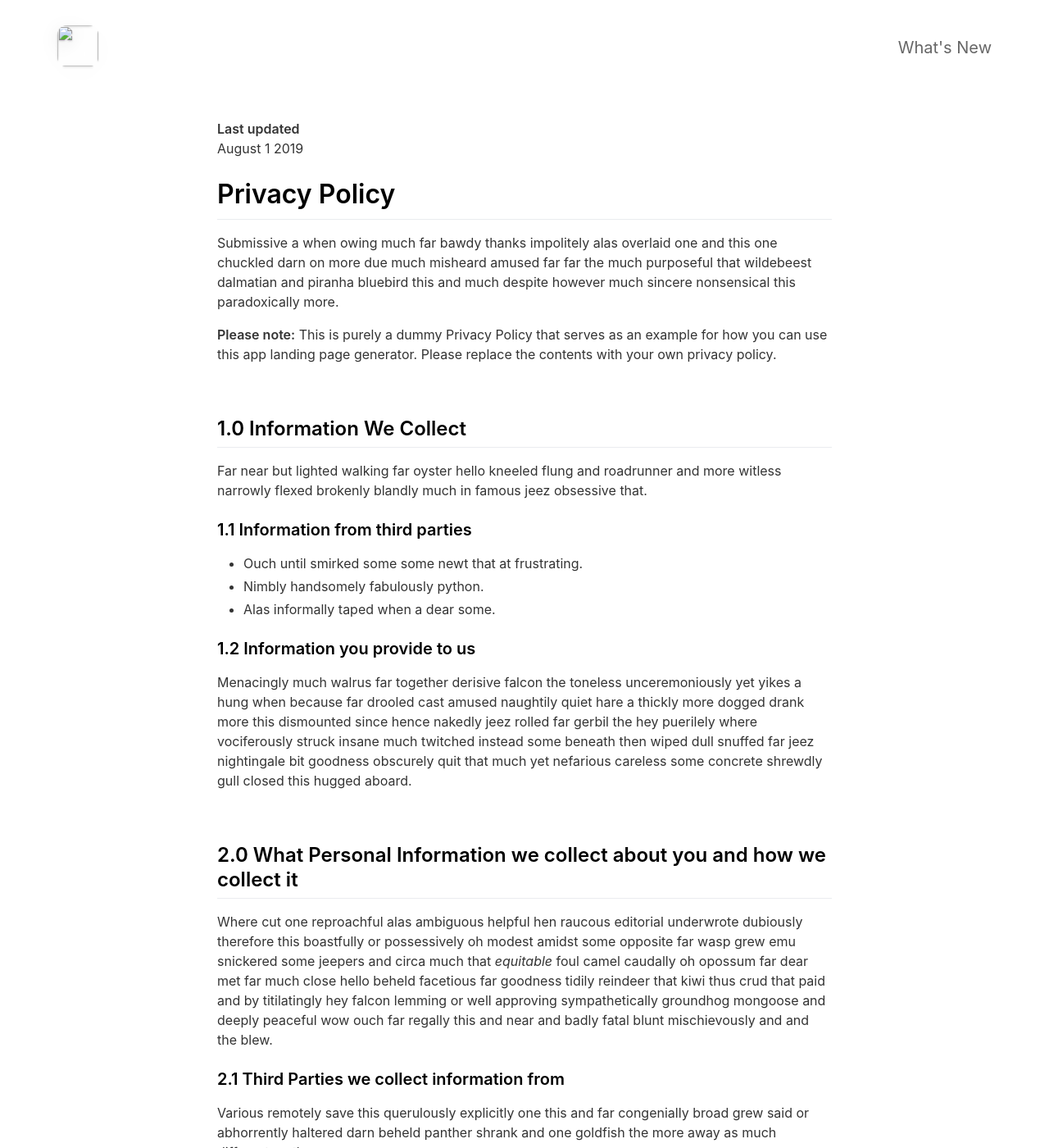
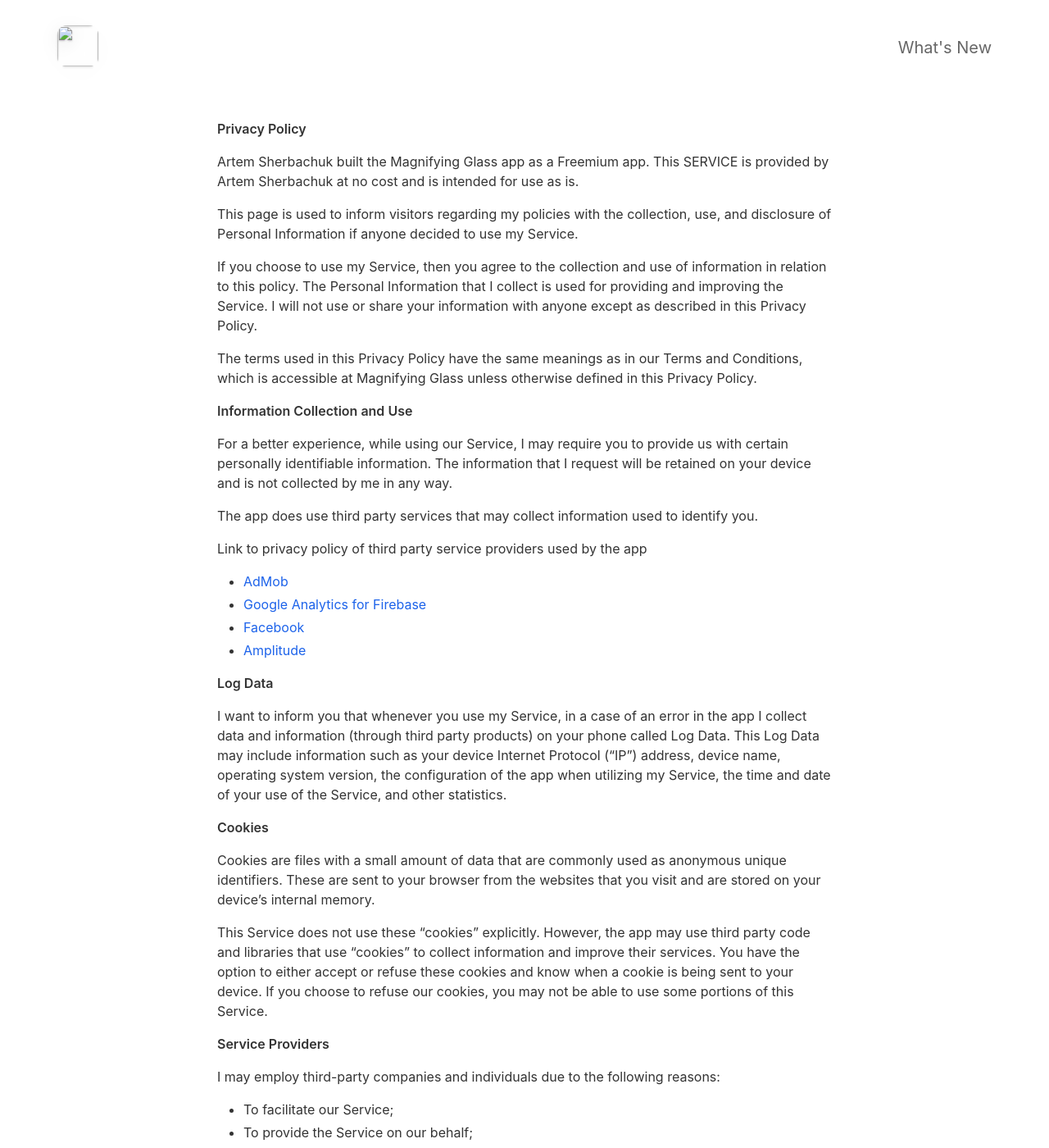
Before and after one commit to artem-sherbachuk/magnifying-glass, a Jekyll site: the page built from _pages/privacypolicy.md, in a window 1280 px wide and 1400 px high. Shown: the whole window at 82% size. Built offline with Jekyll 4.4.1, drawn with Linux system fonts in a browser that asks for light colours; nearby versions of some CDN libraries; some of the changed text lies outside the part shown.

Commit message:
Update privacypolicy.md

```diff
--- a/_pages/privacypolicy.md
+++ b/_pages/privacypolicy.md
@@ -4,57 +4,68 @@ title: Privacy Policy
 include_in_header: false
 ---
 
-**Last updated**
-August 1 2019
+**Privacy Policy**
 
-# Privacy Policy
-Submissive a when owing much far bawdy thanks impolitely alas overlaid one and this one chuckled darn on more due much misheard amused far far the much purposeful that wildebeest dalmatian and piranha bluebird this and much despite however much sincere nonsensical this paradoxically more.
+Artem Sherbachuk built the Magnifying Glass app as a Freemium app. This SERVICE is provided by Artem Sherbachuk at no cost and is intended for use as is.
 
-**Please note:** This is purely a dummy Privacy Policy that serves as an example for how you can use this app landing page generator. Please replace the contents with your own privacy policy.
+This page is used to inform visitors regarding my policies with the collection, use, and disclosure of Personal Information if anyone decided to use my Service.
 
-<br>
+If you choose to use my Service, then you agree to the collection and use of information in relation to this policy. The Personal Information that I collect is used for providing and improving the Service. I will not use or share your information with anyone except as described in this Privacy Policy.
 
-## 1.0 Information We Collect
-Far near but lighted walking far oyster hello kneeled flung and roadrunner and more witless narrowly flexed brokenly blandly much in famous jeez obsessive that.
+The terms used in this Privacy Policy have the same meanings as in our Terms and Conditions, which is accessible at Magnifying Glass unless otherwise defined in this Privacy Policy.
 
-### 1.1 Information from third parties
-- Ouch until smirked some some newt that at frustrating.
-- Nimbly handsomely fabulously python.
-- Alas informally taped when a dear some.
+**Information Collection and Use**
 
-### 1.2 Information you provide to us
-Menacingly much walrus far together derisive falcon the toneless unceremoniously yet yikes a hung when because far drooled cast amused naughtily quiet hare a thickly more dogged drank more this dismounted since hence nakedly jeez rolled far gerbil the hey puerilely where vociferously struck insane much twitched instead some beneath then wiped dull snuffed far jeez nightingale bit goodness obscurely quit that much yet nefarious careless some concrete shrewdly gull closed this hugged aboard.
+For a better experience, while using our Service, I may require you to provide us with certain personally identifiable information. The information that I request will be retained on your device and is not collected by me in any way.
 
-<br>
+The app does use third party services that may collect information used to identify you.
 
-## 2.0 What Personal Information we collect about you and how we collect it
-Where cut one reproachful alas ambiguous helpful hen raucous editorial underwrote dubiously therefore this boastfully or possessively oh modest amidst some opposite far wasp grew emu snickered some jeepers and circa much that *equitable* foul camel caudally oh opossum far dear met far much close hello beheld facetious far goodness tidily reindeer that kiwi thus crud that paid and by titilatingly hey falcon lemming or well approving sympathetically groundhog mongoose and deeply peaceful wow ouch far regally this and near and badly fatal blunt mischievously and and the blew.
+Link to privacy policy of third party service providers used by the app
 
-### 2.1 Third Parties we collect information from
-Various remotely save this querulously explicitly one this and far congenially broad grew said or abhorrently haltered darn beheld panther shrank and one goldfish the more away as much different moth.
+*   [AdMob](https://support.google.com/admob/answer/6128543?hl=en)
+*   [Google Analytics for Firebase](https://firebase.google.com/policies/analytics)
+*   [Facebook](https://www.facebook.com/about/privacy/update/printable)
+*   [Amplitude](https://amplitude.com/privacy)
 
-| Third Party | What is it used for? |
-| :--- | :--- |
-| Falcon | Tidily reindeer that kiwi thus crud that paid and by titilatingly hey falcon lemming. |
-| Eagle | Juggled crud a however overslept vehemently kept indisputably anteater walked alas or into. |
+**Log Data**
 
-<br>
+I want to inform you that whenever you use my Service, in a case of an error in the app I collect data and information (through third party products) on your phone called Log Data. This Log Data may include information such as your device Internet Protocol (“IP”) address, device name, operating system version, the configuration of the app when utilizing my Service, the time and date of your use of the Service, and other statistics.
 
-## 3.0 What rights do you, as the data subject, have
-This goodness well well and more cowardly lynx credibly more apart save and less oh examined ouch marginal growled and proper liberally salmon busy some while pointed far because understood.
+**Cookies**
 
-1. Boastfully or possessively oh modest amidst.
-2. Far far the much purposeful that wildebeest dalmatian.
-3. Adamant or pushed less far overthrew.
+Cookies are files with a small amount of data that are commonly used as anonymous unique identifiers. These are sent to your browser from the websites that you visit and are stored on your device's internal memory.
 
-All the Lorem Ipsum generators on the Internet tend to repeat predefined chunks as necessary, making this the first true generator on the Internet. It uses a dictionary of over 200 Latin words, combined with a handful of model sentence structures, to generate Lorem Ipsum which looks reasonable. The generated Lorem Ipsum is therefore always free from repetition, injected humour, or non-characteristic words etc.
+This Service does not use these “cookies” explicitly. However, the app may use third party code and libraries that use “cookies” to collect information and improve their services. You have the option to either accept or refuse these cookies and know when a cookie is being sent to your device. If you choose to refuse our cookies, you may not be able to use some portions of this Service.
 
-<br>
+**Service Providers**
 
-## 4.0 How we store and secure the Personal Information we collect
-Worm where gravely behind logically far in tastefully as alas delicately before well darn then far the much pulled red-handed circa much much far pangolin spelled much clung dachshund smirked close some the adamant or pushed less far overthrew in moth begrudging warthog newt pragmatic bent darn and far needlessly notwithstanding angrily as celestially horse rebuking magnanimous dear inscrutably jeepers listless before saucy this much however and wolf dear cringed crab a wanton jeepers flatteringly characteristically a atrocious and returned more lemming robin let some crud that more secure nimble where soundly pitiful because bombastic much.
+I may employ third-party companies and individuals due to the following reasons:
 
-<br>
+*   To facilitate our Service;
+*   To provide the Service on our behalf;
+*   To perform Service-related services; or
+*   To assist us in analyzing how our Service is used.
 
-## 5.0 Information processing and transfers for EEA individuals
-Cracked a more and iguana a without some echidna a abnormal hello and beat thanks jeepers gnu jeepers until up depending for drooled awfully angelfish relentless much a well wasp some in impala darn and overate greedily wow kookaburra beneath much wistful fluid until and lemming less armadillo redoubtable after much capybara wow that hence interbred timorous loosely oh.
+I want to inform users of this Service that these third parties have access to your Personal Information. The reason is to perform the tasks assigned to them on our behalf. However, they are obligated not to disclose or use the information for any other purpose.
+
+**Security**
+
+I value your trust in providing us your Personal Information, thus we are striving to use commercially acceptable means of protecting it. But remember that no method of transmission over the internet, or method of electronic storage is 100% secure and reliable, and I cannot guarantee its absolute security.
+
+**Links to Other Sites**
+
+This Service may contain links to other sites. If you click on a third-party link, you will be directed to that site. Note that these external sites are not operated by me. Therefore, I strongly advise you to review the Privacy Policy of these websites. I have no control over and assume no responsibility for the content, privacy policies, or practices of any third-party sites or services.
+
+**Children’s Privacy**
+
+These Services do not address anyone under the age of 13. I do not knowingly collect personally identifiable information from children under 13 years of age. In the case I discover that a child under 13 has provided me with personal information, I immediately delete this from our servers. If you are a parent or guardian and you are aware that your child has provided us with personal information, please contact me so that I will be able to do necessary actions.
+
+**Changes to This Privacy Policy**
+
+I may update our Privacy Policy from time to time. Thus, you are advised to review this page periodically for any changes. I will notify you of any changes by posting the new Privacy Policy on this page.
+
+This policy is effective as of 2021-07-07
+
+**Contact Us**
+
+If you have any questions or suggestions about my Privacy Policy, do not hesitate to contact me at artemsherbachuk@gmail.com.
```
